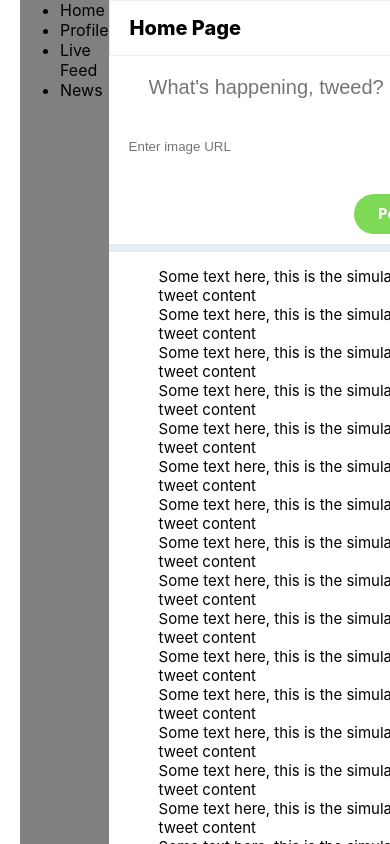
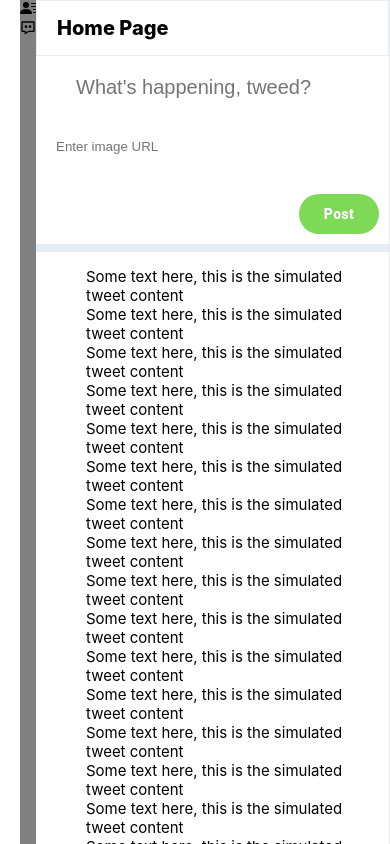
Before and after one commit to tonywuhoo/twitter-clone, a React (Create React App) app: page / in a window 390 px wide. Built offline with nearby package versions, Linux system fonts and the light colour scheme.

Commit message:
mobile nav bar

```diff
--- a/src/Components/Nav.jsx
+++ b/src/Components/Nav.jsx
@@ -1,21 +1,25 @@
 import React from 'react'
 import {BsFillPersonLinesFill} from "react-icons/bs"
-import {BsSearch} from "react-icons/bs"
 import {IoIosNotificationsOutline} from "react-icons/io"
 import {BiMessageDots} from "react-icons/bi"
-import { AiOutlineTag } from "react-icons/ai"
 import "./Sidebar.css";
 
 const Nav = () => {
-  return(
-    <nav >
-      <ul>
-        <li>Home</li>
-        <li>Profile</li>
-        <li>Live Feed</li>
-        <li>News</li>
-      </ul>
-    </nav>
+    return (
+      <div className="flex justify-center items-center w-full h-20 px-4  text-cyan-500 bg-black  bottom-0 fixed ">
+      <div className="flex flex-row justify-between pr-8 space-x-8 capitalize ">
+         <div>
+      <BsFillPersonLinesFill />
+      </div>
+      <div>
+
+      </div>
+     <div>
+      <BiMessageDots/>
+      </div>
+      </div>
+
+     </div>
   )
 }
 
--- a/src/Components/Sidebar.css
+++ b/src/Components/Sidebar.css
@@ -61,6 +61,27 @@
   .side-bar-mobile {
     display: block;
     background-color: gray;
+    list-style: none;
+
+  }
+
+  .side-bar-nav-container {
+    display: flex;
+    flex-direction: row;
+    flex-wrap: wrap;
+    justify-content: flex-start;
+    align-content: flex-end;
+    align-items: center;
+  }
+
+  .side-bar-nav{
+    order: 0;
+    flex: 0 1 auto;
+    align-self: auto;
+  }
+
+  li {
+    list-style: none;
   }
 
 
--- a/src/Components/Sidebar.js
+++ b/src/Components/Sidebar.js
@@ -46,7 +46,6 @@ function Sidebar() {
           Post
         </Button>
       </div>
-
       <div className="side-bar-mobile">
         <Nav />
       </div>
```
Also changed, not shown: src/Components/tailwindconfig.js (added, +8 -0 lines), 1 other file (tests, documents, lock files or other folders).
